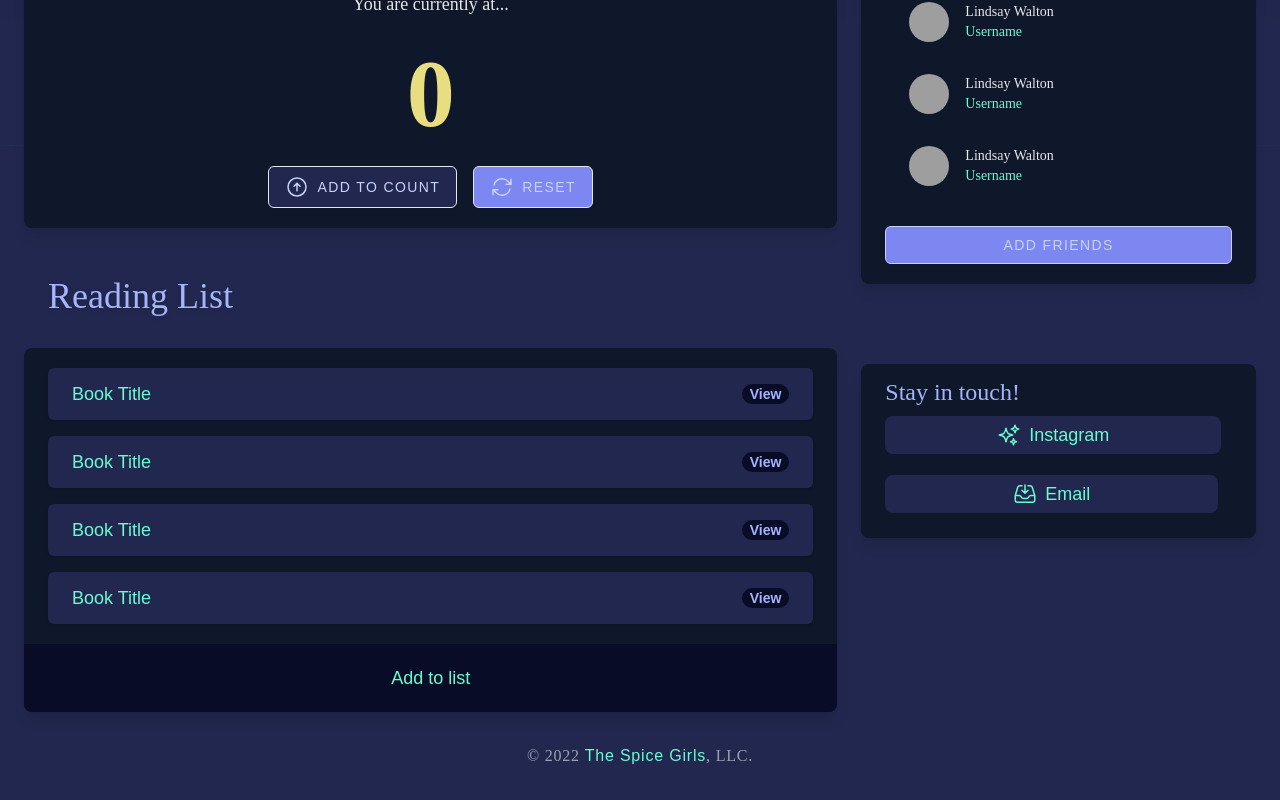
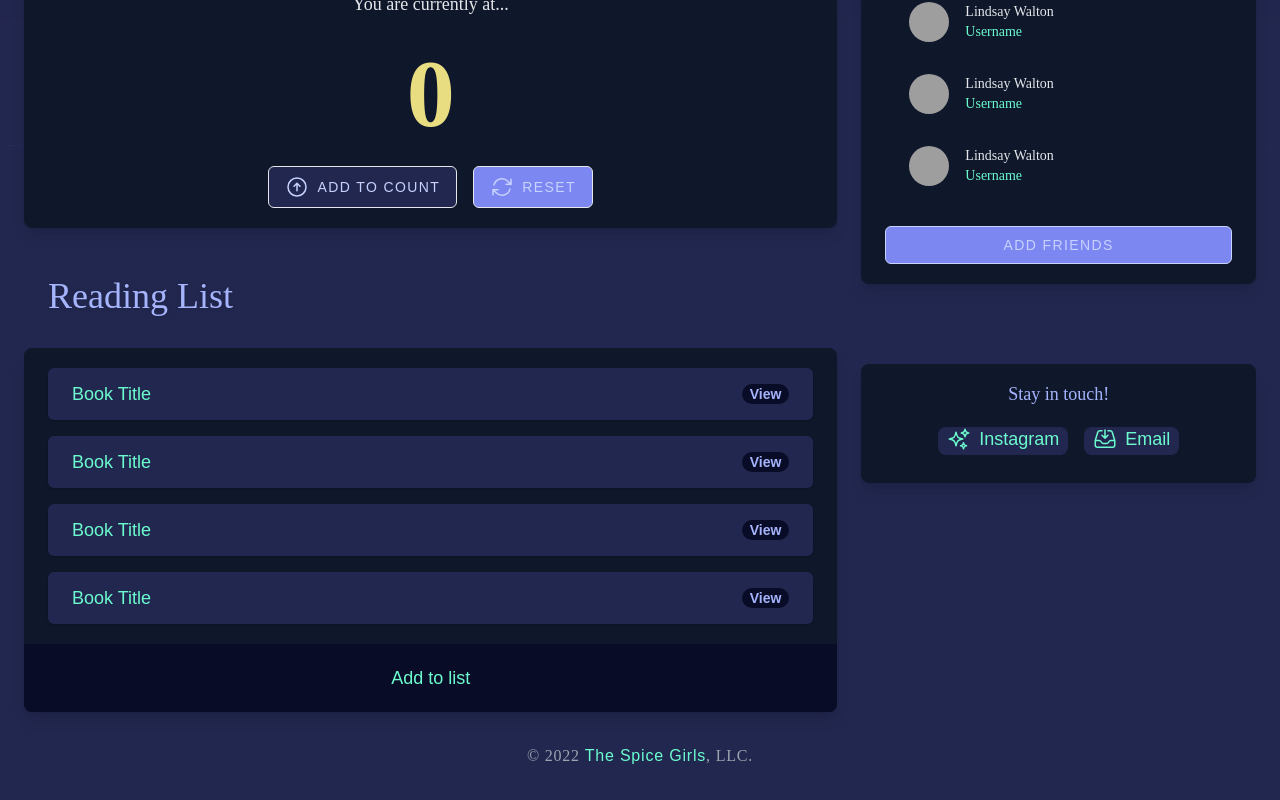
Before and after one commit to kristafrancis/book-nook-v2, a React (Create React App) app in the folder client/: page /profile in a window 1280 px wide. Shown: the part 654-1454 px from the top of the page. Built offline with nearby package versions, Linux system fonts and the light colour scheme; grey boxes are pictures that could not be loaded.

Commit message:
edit contact

```diff
--- a/client/src/pages/Profile.js
+++ b/client/src/pages/Profile.js
@@ -334,15 +334,17 @@ const Profile = () => {
             </div>
 
             <div className="p-10"></div>
-            <div className="bg-slate-900 pb-5 pl-4 pr-3 pt-3 shadow-lg sm:rounded-lg sm:px-6">
-              <h2 className="text-2xl text-indigo-300 font-medium">
+            <div className="bg-slate-900 pb-5 pt-3 shadow-lg sm:rounded-lg sm:px-6">
+              <h2 className="text-1xl text-center text-indigo-300 font-medium">
                 Stay in touch!
               </h2>
 
-              <div className="mt-2">
+              <div className="columns-2 flex justify-center gap-4 mt-2">
                 <tr>
-                  <a href="https://www.instagram.com/thebooknookproject/">
-                <td className="bg-[#22274f] rounded-lg hover:opacity-50 ease-in duration-300 px-28">
+                  <a
+                  className="bg-[#22274f] rounded-lg pt-2 px-2 hover:opacity-50 ease-in duration-300"
+                  href="https://www.instagram.com/thebooknookproject/">
+                <td>
                     <div className="flex items-center">
                     <svg xmlns="http://www.w3.org/2000/svg" fill="none" viewBox="0 0 24 24" stroke-width="1.5" stroke="currentColor" class="w-6 h-6">
                    <path stroke-linecap="round" stroke-linejoin="round" d="M9.813 15.904L9 18.75l-.813-2.846a4.5 4.5 0 00-3.09-3.09L2.25 12l2.846-.813a4.5 4.5 0 003.09-3.09L9 5.25l.813 2.846a4.5 4.5 0 003.09 3.09L15.75 12l-2.846.813a4.5 4.5 0 00-3.09 3.09zM18.259 8.715L18 9.75l-.259-1.035a3.375 3.375 0 00-2.455-2.456L14.25 6l1.036-.259a3.375 3.375 0 002.455-2.456L18 2.25l.259 1.035a3.375 3.375 0 002.456 2.456L21.75 6l-1.035.259a3.375 3.375 0 00-2.456 2.456zM16.894 20.567L16.5 21.75l-.394-1.183a2.25 2.25 0 00-1.423-1.423L13.5 18.75l1.183-.394a2.25 2.25 0 001.423-1.423l.394-1.183.394 1.183a2.25 2.25 0 001.423 1.423l1.183.394-1.183.394a2.25 2.25 0 00-1.423 1.423z" />
@@ -356,11 +358,12 @@ const Profile = () => {
                   </td>
                   </a>
                 </tr>
-                <div className="p-2"></div>
+
                 <tr>
                 <a
+                className="bg-[#22274f] rounded-lg pt-2 px-2 hover:opacity-50 ease-in duration-300"
                 href="mailto:traveltothestars.booknook@gmail.com">
-                  <td  className="bg-[#22274f] rounded-lg hover:opacity-50 ease-in duration-300 px-32">
+                  <td>
                     <div className="flex items-center">
                     <svg xmlns="http://www.w3.org/2000/svg" fill="none" viewBox="0 0 24 24" stroke-width="1.5" stroke="currentColor" class="w-6 h-6">
                     <path stroke-linecap="round" stroke-linejoin="round" d="M9 3.75H6.912a2.25 2.25 0 00-2.15 1.588L2.35 13.177a2.25 2.25 0 00-.1.661V18a2.25 2.25 0 002.25 2.25h15A2.25 2.25 0 0021.75 18v-4.162c0-.224-.034-.447-.1-.661L19.24 5.338a2.25 2.25 0 00-2.15-1.588H15M2.25 13.5h3.86a2.25 2.25 0 012.012 1.244l.256.512a2.25 2.25 0 002.013 1.244h3.218a2.25 2.25 0 002.013-1.244l.256-.512a2.25 2.25 0 012.013-1.244h3.859M12 3v8.25m0 0l-3-3m3 3l3-3" />
@@ -368,7 +371,6 @@ const Profile = () => {
 
                       <div className="ml-2">
                         <div className="font-medium">Email</div>
-
                       </div>
                     </div>
                   </td>
```
